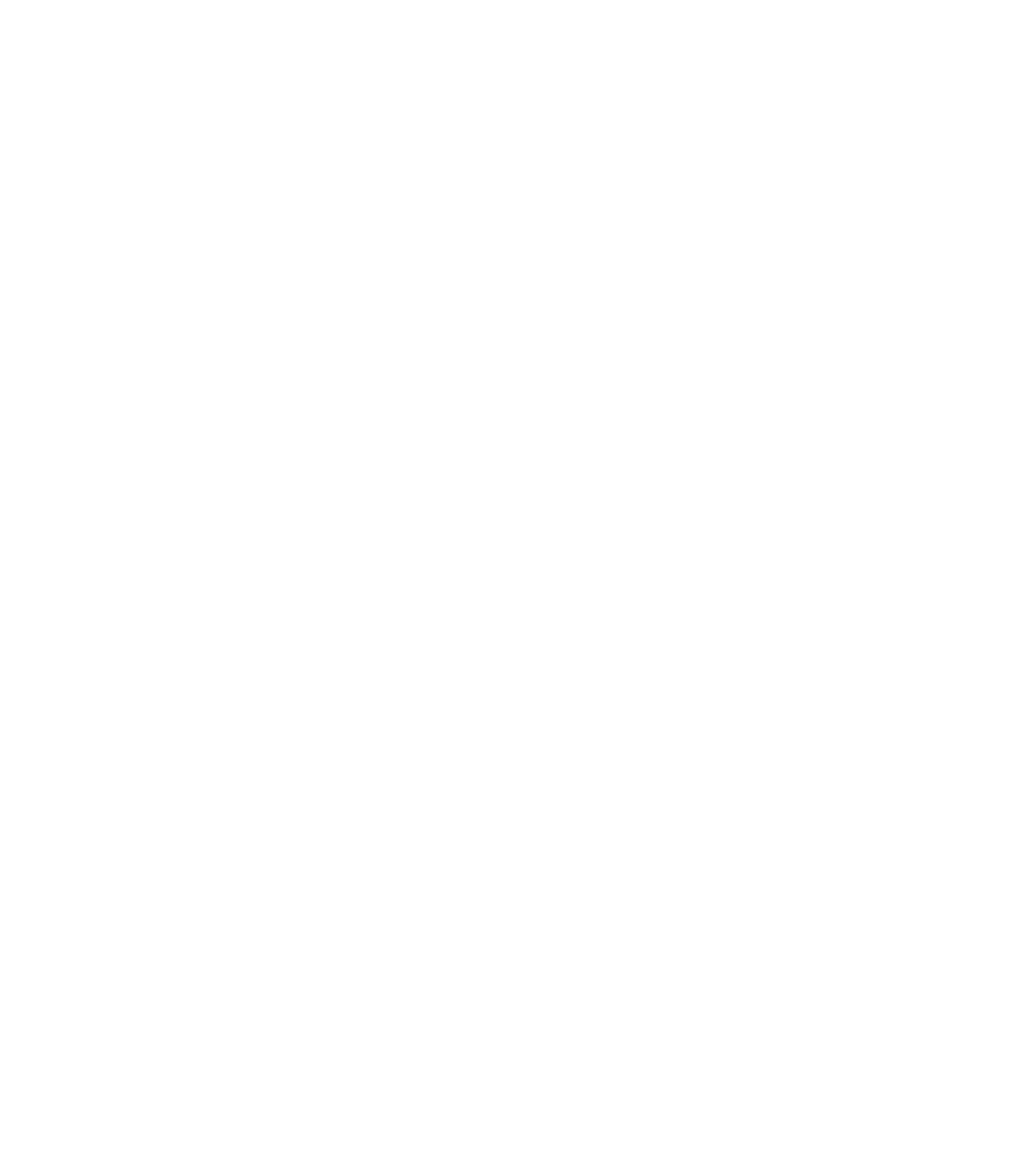
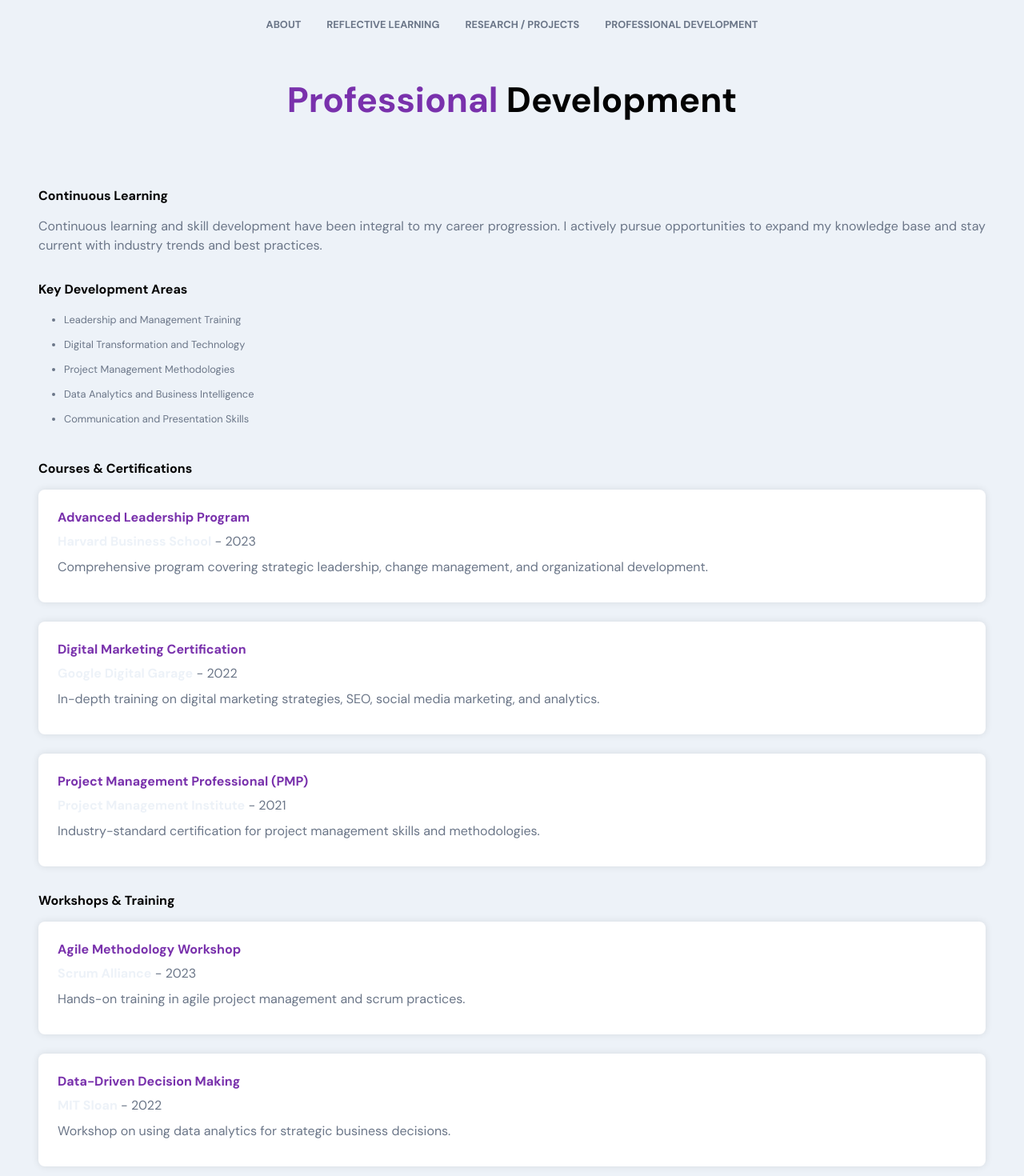
Before and after one commit to sandeepsadasivansdpk/sandeep.sadasivan.sdpk, a React (Vite) app in the folder frontend_react/: page /professional-development in a window 1280 px wide. Before the commit this address had no page. Shown: the top 1470 px of the page at 80% size. Before the commit the page ends 800 px from the top, so only its background shows below. Built offline with nearby package versions, Linux system fonts and the light colour scheme.

Commit message:
Updating the review changes

```diff
--- a/frontend_react/src/App.jsx
+++ b/frontend_react/src/App.jsx
@@ -10,6 +10,7 @@
   ContactPage,
   ReflectiveLearningPage,
   ResearchProjectsPage,
+  ProfessionalDevelopmentPage,
 } from "./pages";
 
 import Layout from "./layouts/Layout";
@@ -20,8 +21,8 @@
     <Router>
       <Routes>
         <Route element={<Layout />}>
-          <Route path="/" element={<HomePage />} />
-          <Route path="/about" element={<AboutPage />} />
+          {/* <Route path="/" element={<HomePage />} /> */}
+          <Route path="/" element={<AboutPage />} />
           <Route path="/work" element={<WorkPage />} />
           <Route path="/experiences" element={<ExperiencePage />} />
           <Route path="/testimonials" element={<TestimonialPage />} />
@@ -31,6 +32,10 @@
             element={<ReflectiveLearningPage />}
           />
           <Route path="/research-projects" element={<ResearchProjectsPage />} />
+          <Route
+            path="/professional-development"
+            element={<ProfessionalDevelopmentPage />}
+          />
         </Route>
       </Routes>
     </Router>
--- a/frontend_react/src/components/Navbar/Navbar.jsx
+++ b/frontend_react/src/components/Navbar/Navbar.jsx
@@ -30,13 +30,14 @@
   };
 
   const navItems = [
-    { label: "home", path: "/" },
-    { label: "about", path: "/about" },
+    // { label: "home", path: "/" },
+    { label: "about", path: "/" },
     // { label: "work", path: "/work" },
-    { label: "experiences", path: "/experiences" },
-    { label: "testimonials", path: "/testimonials" },
+    // { label: "experiences", path: "/experiences" },
+    // { label: "testimonials", path: "/testimonials" },
     { label: "reflective learning", path: "/reflective-learning" },
     { label: "research / projects", path: "/research-projects" },
+    { label: "professional development", path: "/professional-development" },
   ];
 
   return (
--- a/frontend_react/src/containers/About/About.jsx
+++ b/frontend_react/src/containers/About/About.jsx
@@ -5,6 +5,11 @@
 
 import { images } from "../../constants";
 import { urlFor } from "../../utils";
+
+import { Skills } from "../../containers";
+import { Testimonial } from "../../containers";
+import { Contact } from "../../containers";
+
 import {
   aboutTheRoles as aboutTheRolesData,
   aboutMe as aboutMeData,
@@ -89,7 +94,7 @@
           )}
         </div>
       </div>
-      {isPage && aboutTheRoles.length > 0 && (
+      {isPage && aboutTheRoles.length > 0 && false && (
         <section className="app__about-roles-section">
           <h2 className="head-text">About The Roles</h2>
           <div className="app__about-roles-list">
@@ -109,6 +114,10 @@
           </div>
         </section>
       )}
+
+      <Skills />
+      <Testimonial />
+      <Contact />
     </>
   );
 };
--- /dev/null
+++ b/frontend_react/src/containers/ProfessionalDevelopment/ProfessionalDevelopment.jsx
@@ -0,0 +1,102 @@
+import React from "react";
+import { motion } from "framer-motion";
+
+import { AppWrap, MotionWrap } from "../../wrapper";
+import { professionalDevelopment as pdData } from "../../data";
+import "./ProfessionalDevelopment.scss";
+
+const ProfessionalDevelopment = ({ isPage = false }) => {
+  return (
+    <>
+      <h2
+        className="head-text"
+        style={{
+          paddingTop: "6rem",
+        }}
+      >
+        <span>Professional</span> Development
+      </h2>
+
+      <div className="app__pd-container">
+        <div className="app__pd-content">
+          <motion.div
+            whileInView={{ opacity: [0, 1] }}
+            transition={{ duration: 1 }}
+          >
+            <h3 className="bold-text">Continuous Learning</h3>
+            <p className="p-text">{pdData.intro}</p>
+          </motion.div>
+
+          {isPage && (
+            <>
+              <motion.div
+                whileInView={{ opacity: [0, 1] }}
+                transition={{ duration: 1, delay: 0.2 }}
+                className="app__pd-details"
+              >
+                <h3 className="bold-text">Key Development Areas</h3>
+                <ul className="p-text">
+                  {pdData.keyAreas.map((area) => (
+                    <li key={area}>{area}</li>
+                  ))}
+                </ul>
+              </motion.div>
+
+              <motion.div
+                whileInView={{ opacity: [0, 1] }}
+                transition={{ duration: 1, delay: 0.4 }}
+                className="app__pd-courses"
+              >
+                <h3 className="bold-text">Courses & Certifications</h3>
+                <div className="app__pd-courses-list">
+                  {pdData.courses.map((course, index) => (
+                    <div key={index} className="app__pd-course-item">
+                      <h4 className="bold-text">{course.title}</h4>
+                      <p className="p-text">
+                        <span className="app__pd-provider">
+                          {course.provider}
+                        </span>{" "}
+                        - {course.year}
+                      </p>
+                      <p className="p-text">{course.description}</p>
+                    </div>
+                  ))}
+                </div>
+              </motion.div>
+
+              <motion.div
+                whileInView={{ opacity: [0, 1] }}
+                transition={{ duration: 1, delay: 0.6 }}
+                className="app__pd-workshops"
+              >
+                <h3 className="bold-text">Workshops & Training</h3>
+                <div className="app__pd-workshops-list">
+                  {pdData.workshops.map((workshop, index) => (
+                    <div key={index} className="app__pd-workshop-item">
+                      <h4 className="bold-text">{workshop.title}</h4>
+                      <p className="p-text">
+                        <span className="app__pd-provider">
+                          {workshop.provider}
+                        </span>{" "}
+                        - {workshop.year}
+                      </p>
+                      <p className="p-text">{workshop.description}</p>
+                    </div>
+                  ))}
+                </div>
+              </motion.div>
+            </>
+          )}
+        </div>
+      </div>
+    </>
+  );
+};
+
+export { ProfessionalDevelopment as ProfessionalDevelopmentComponent };
+
+export default AppWrap(
+  MotionWrap(ProfessionalDevelopment, "app__professional-development"),
+  "professional-development",
+  "app__whitebg",
+);
--- /dev/null
+++ b/frontend_react/src/containers/ProfessionalDevelopment/ProfessionalDevelopment.scss
@@ -0,0 +1,95 @@
+.app__pd-container {
+  width: 100%;
+  margin-top: 2rem;
+  padding: 1rem;
+}
+
+.app__pd-content {
+  display: flex;
+  flex-direction: column;
+  gap: 2rem;
+  margin: 2rem;
+
+  h3 {
+    margin-bottom: 1rem;
+  }
+
+  p {
+    text-align: justify;
+    font-size: 1rem;
+  }
+}
+
+.app__pd-details {
+  ul {
+    list-style: disc;
+    margin-left: 2rem;
+    line-height: 1.8;
+
+    li {
+      margin-bottom: 0.5rem;
+      text-align: justify;
+    }
+  }
+
+  @media screen and (max-width: 768px) {
+    ul {
+      margin-left: 1rem;
+      font-size: 0.9rem;
+    }
+  }
+}
+
+.app__pd-courses,
+.app__pd-workshops {
+  .app__pd-courses-list,
+  .app__pd-workshops-list {
+    display: flex;
+    flex-direction: column;
+    gap: 1.5rem;
+  }
+
+  .app__pd-course-item,
+  .app__pd-workshop-item {
+    background: var(--white-color);
+    border-radius: 0.5rem;
+    padding: 1.5rem;
+    box-shadow: 0 0 10px rgba(0, 0, 0, 0.1);
+    transition: all 0.3s ease;
+
+    &:hover {
+      transform: translateY(-5px);
+      box-shadow: 0 10px 20px rgba(0, 0, 0, 0.15);
+    }
+
+    h4 {
+      margin-bottom: 0.5rem;
+      color: var(--secondary-color);
+    }
+
+    .app__pd-provider {
+      font-weight: 600;
+      color: var(--primary-color);
+    }
+
+    p {
+      margin: 0.5rem 0;
+      text-align: left;
+    }
+  }
+
+  @media screen and (max-width: 768px) {
+    .app__pd-course-item,
+    .app__pd-workshop-item {
+      padding: 1rem;
+
+      h4 {
+        font-size: 1rem;
+      }
+
+      p {
+        font-size: 0.9rem;
+      }
+    }
+  }
+}
--- a/frontend_react/src/data/index.js
+++ b/frontend_react/src/data/index.js
@@ -7,6 +7,7 @@
 import brands from "./brands";
 import researchProjects from "./researchProjects";
 import reflectiveLearning from "./reflectiveLearning";
+import professionalDevelopment from "./professionalDevelopment";
 
 export {
   skills,
@@ -18,4 +19,5 @@
   brands,
   researchProjects,
   reflectiveLearning,
+  professionalDevelopment,
 };
--- /dev/null
+++ b/frontend_react/src/data/professionalDevelopment.js
@@ -0,0 +1,53 @@
+const professionalDevelopment = {
+  title: "Professional Development",
+  intro:
+    "Continuous learning and skill development have been integral to my career progression. I actively pursue opportunities to expand my knowledge base and stay current with industry trends and best practices.",
+  keyAreas: [
+    "Leadership and Management Training",
+    "Digital Transformation and Technology",
+    "Project Management Methodologies",
+    "Data Analytics and Business Intelligence",
+    "Communication and Presentation Skills",
+  ],
+  courses: [
+    {
+      title: "Advanced Leadership Program",
+      provider: "Harvard Business School",
+      year: "2023",
+      description:
+        "Comprehensive program covering strategic leadership, change management, and organizational development.",
+    },
+    {
+      title: "Digital Marketing Certification",
+      provider: "Google Digital Garage",
+      year: "2022",
+      description:
+        "In-depth training on digital marketing strategies, SEO, social media marketing, and analytics.",
+    },
+    {
+      title: "Project Management Professional (PMP)",
+      provider: "Project Management Institute",
+      year: "2021",
+      description:
+        "Industry-standard certification for project management skills and methodologies.",
+    },
+  ],
+  workshops: [
+    {
+      title: "Agile Methodology Workshop",
+      provider: "Scrum Alliance",
+      year: "2023",
+      description:
+        "Hands-on training in agile project management and scrum practices.",
+    },
+    {
+      title: "Data-Driven Decision Making",
+      provider: "MIT Sloan",
+      year: "2022",
+      description:
+        "Workshop on using data analytics for strategic business decisions.",
+    },
+  ],
+};
+
+export default professionalDevelopment;
--- /dev/null
+++ b/frontend_react/src/pages/ProfessionalDevelopmentPage.jsx
@@ -0,0 +1,8 @@
+import React from "react";
+import { ProfessionalDevelopmentComponent } from "../containers/ProfessionalDevelopment/ProfessionalDevelopment";
+
+const ProfessionalDevelopmentPage = () => {
+  return <ProfessionalDevelopmentComponent isPage={true} />;
+};
+
+export default ProfessionalDevelopmentPage;
--- a/frontend_react/src/pages/index.js
+++ b/frontend_react/src/pages/index.js
@@ -7,3 +7,4 @@
 export { default as ContactPage } from "./ContactPage";
 export { default as ReflectiveLearningPage } from "./ReflectiveLearningPage";
 export { default as ResearchProjectsPage } from "./ResearchProjectsPage";
+export { default as ProfessionalDevelopmentPage } from "./ProfessionalDevelopmentPage";
```
